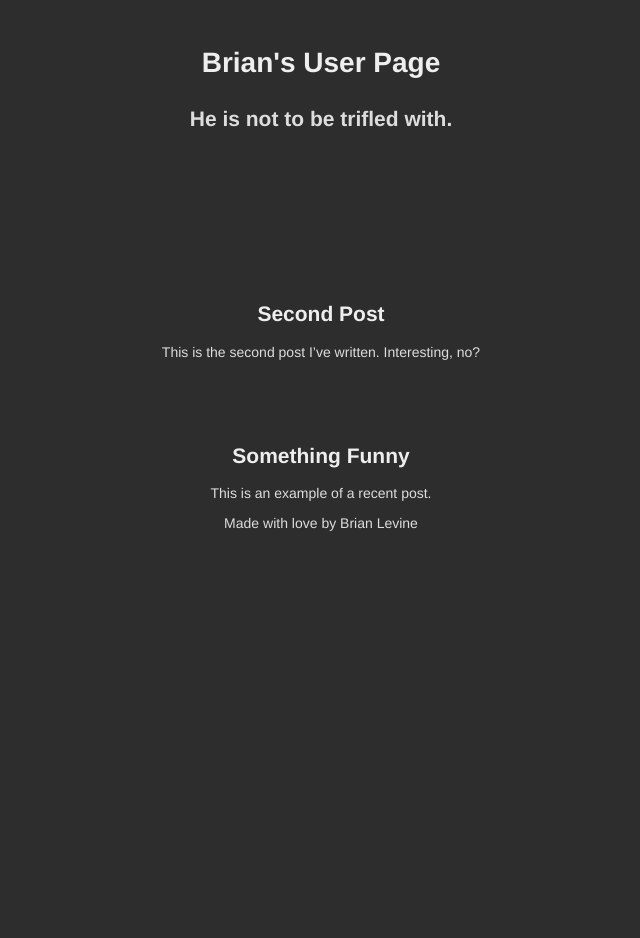
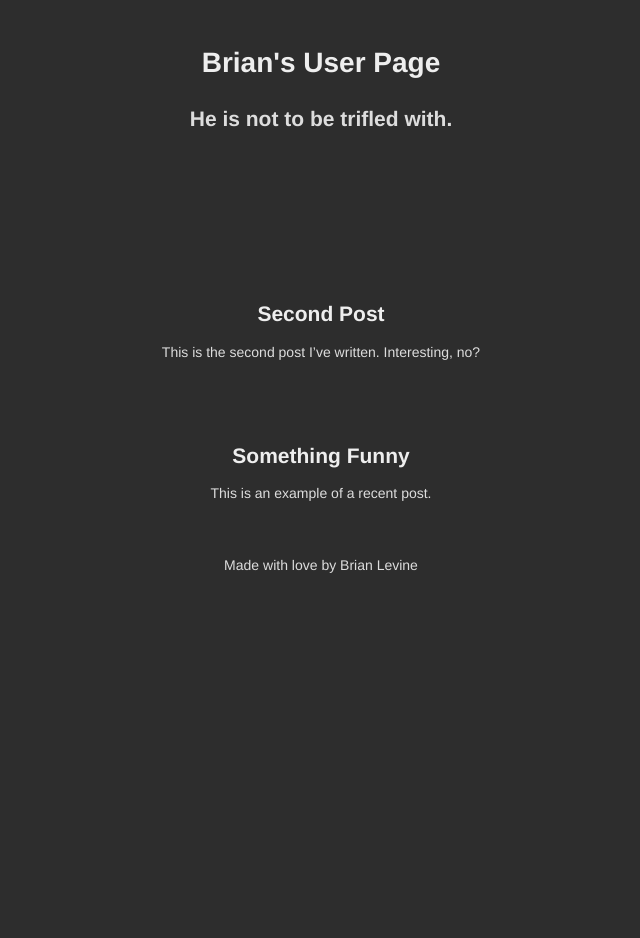
Before and after one commit to tinggalklik/balevine.github.io, a Jekyll site: the page built from index.html, in a window 1280 px wide. Shown: the whole page, without its empty margins (319-959 px from the left). Built offline with Jekyll 4.4.1, drawn with Linux system fonts in a browser that asks for light colours.

Commit message:
Fixed footer height and width

```diff
--- a/_includes/footer.html
+++ b/_includes/footer.html
@@ -1,6 +1,4 @@
-<div class='footer'>
-<p>Made with love by Brian Levine</p>
-</div>
+<p class='footer'>Made with love by Brian Levine</p>
 
 </body>
 </html>
--- a/css/screen.css
+++ b/css/screen.css
@@ -76,5 +76,8 @@
 }
 
 .footer {
-  margin-top: 4em;
+  float: left;
+  padding-top: 2em;
+  text-align: center;
+  width: 100%;
 }
```
Also changed, not shown: 2 other files.
